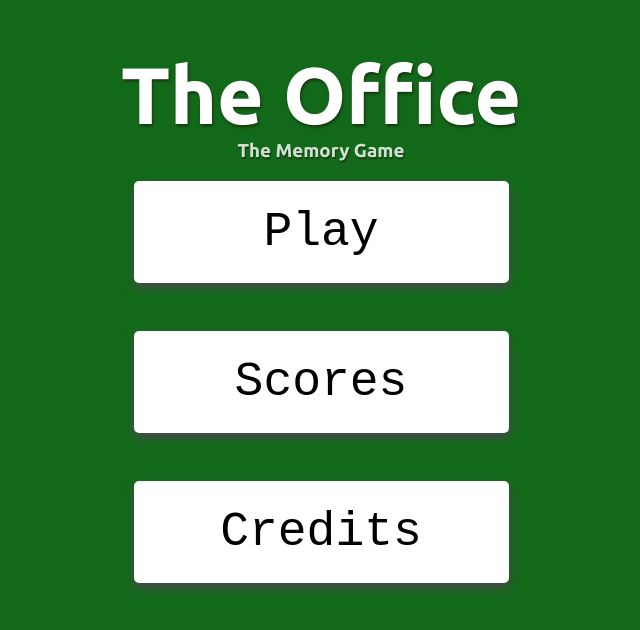
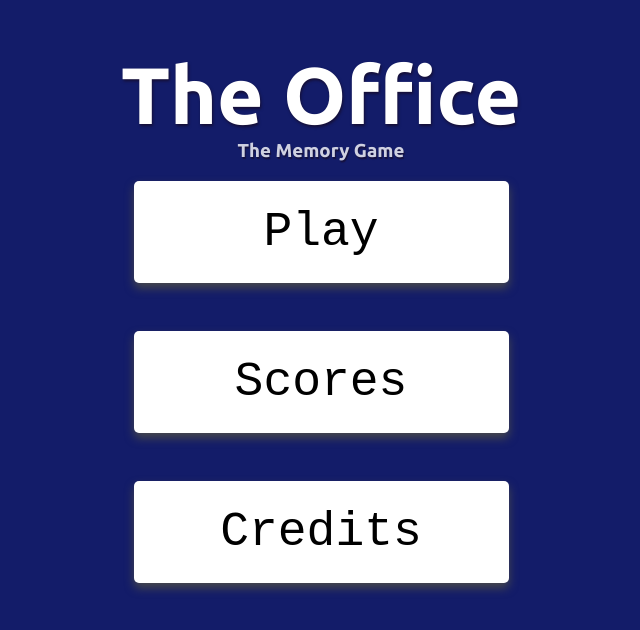
Before and after one commit to javieralbites/memojuego2, a Vue app: page / in a window 1280 px wide. Shown: the top 630 px of the page, without its empty margins (319-959 px from the left). Built offline with nearby package versions, Linux system fonts and the light colour scheme; what localbase would draw is missing.

Commit message:
second deploy

```diff
--- a/src/assets/main.scss
+++ b/src/assets/main.scss
@@ -10,7 +10,7 @@
 }
 
 body {
-    background-color: rgb(19, 105, 26)
+    background-color: rgb(19, 28, 105)
 }
 
 .container {
```
